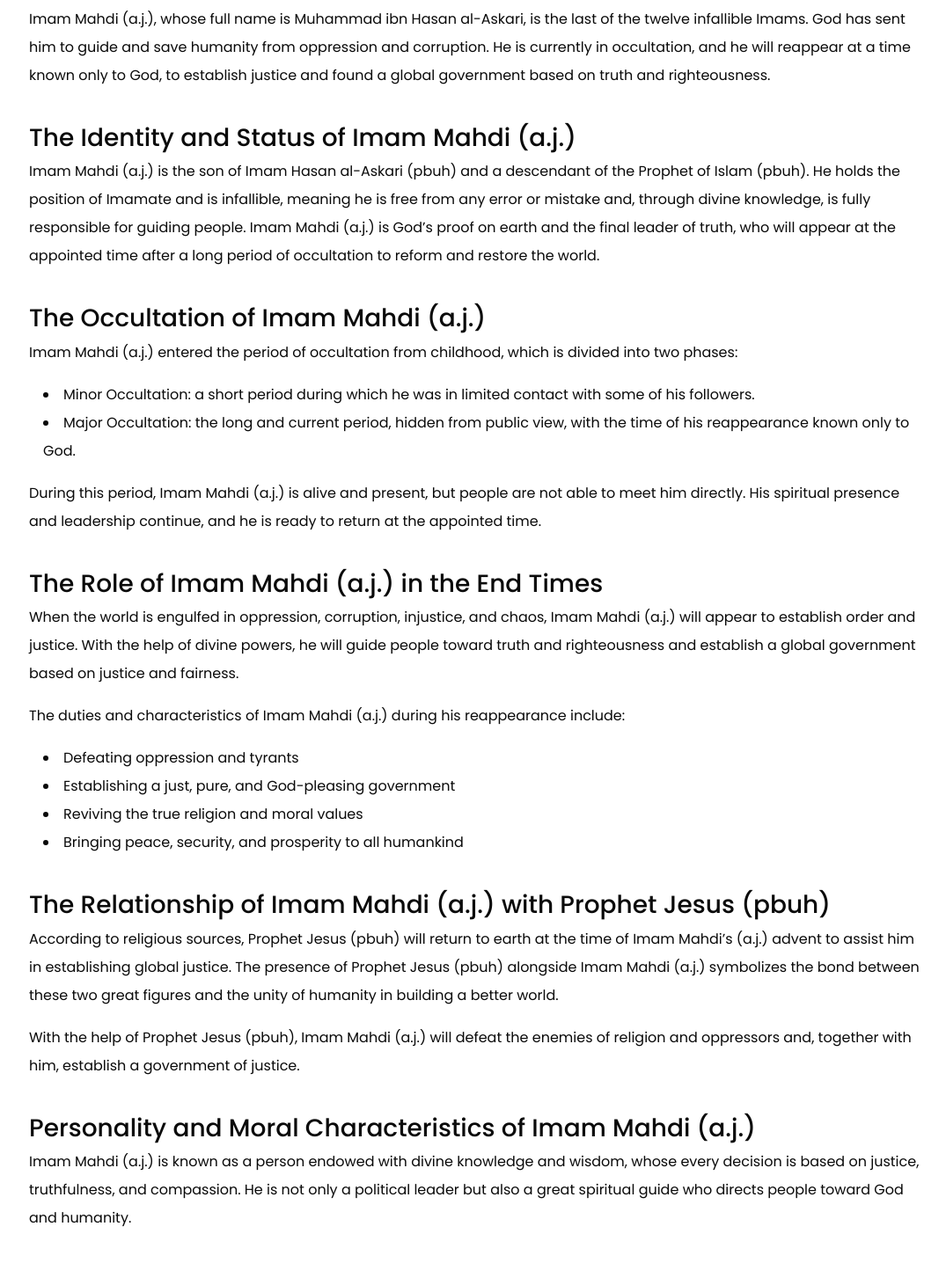
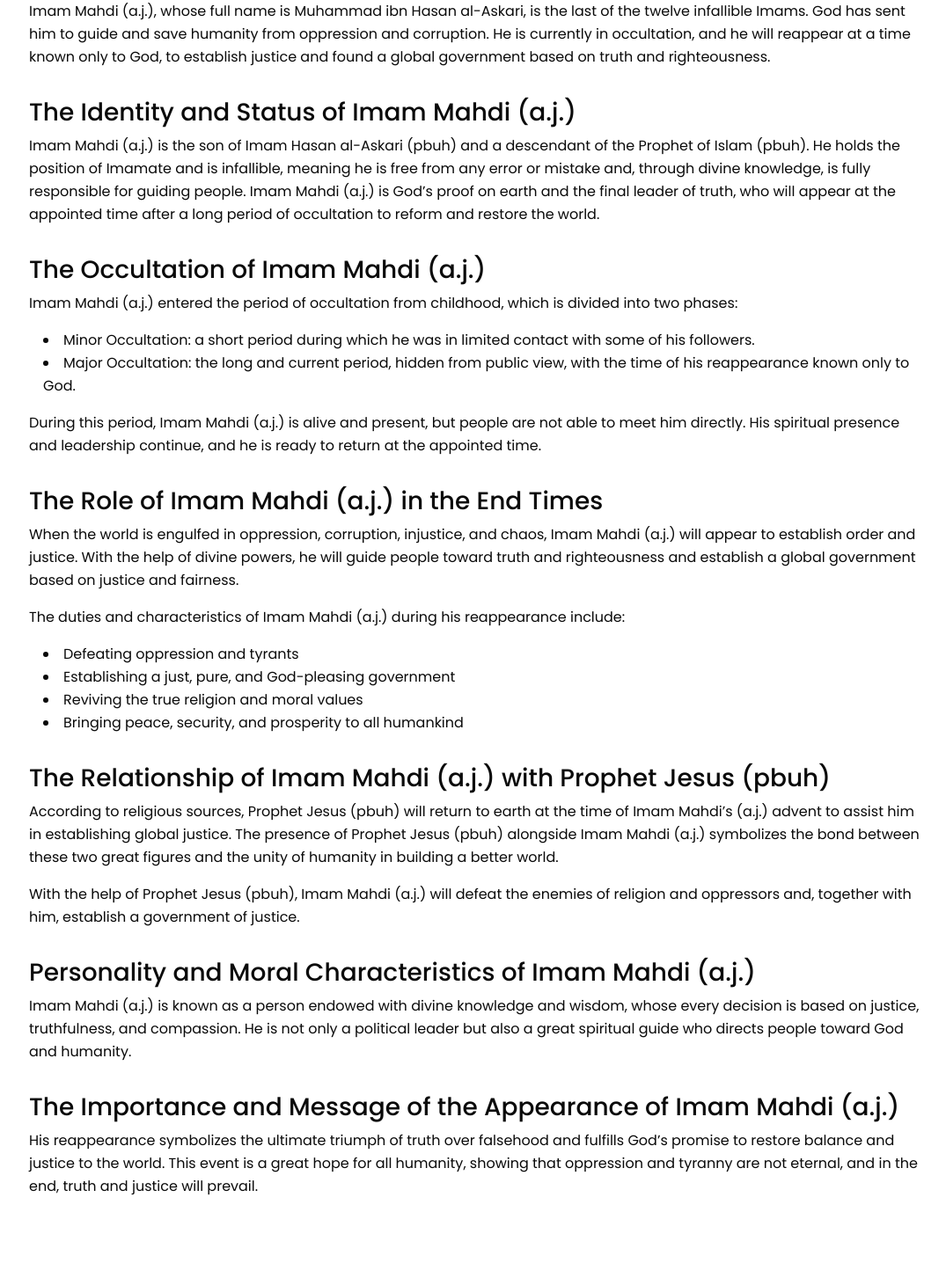
Before and after one commit to mhsn443/mahdi-the-savior, a Next.js app: page /who-is-imam-mahdi in a window 1280 px wide. Shown: the part 213-1649 px from the top of the page at 88% size, without its empty margins (95-1170 px from the left). Built offline with nearby package versions, Linux system fonts and the light colour scheme.

Commit message:
style: update text spacing for better readability

```diff
--- a/app/globals.css
+++ b/app/globals.css
@@ -119,11 +119,11 @@
   body {
     @apply bg-background text-foreground;
     font-family: var(--font-poppins), sans-serif;
-    line-height: 2;
+    line-height: 1.625;
   }
 
   h1,
   h2 {
-    line-height: 1.625;
+    line-height: 1.25;
   }
 }
--- a/app/page.tsx
+++ b/app/page.tsx
@@ -18,7 +18,7 @@ export default function Home() {
           Who is Imam Mahdi (a.j.)?
         </h1>
         <div className="space-y-4">
-          <p className="-mt-4">
+          <p className="-mt-2">
             Imam Mahdi (a.j.), whose full name is Muhammad ibn Hasan al-Askari,
             is the last of the twelve infallible Imams. God has sent him to
             guide and save humanity from oppression and corruption. He is
@@ -65,7 +65,7 @@ export default function Home() {
           Signs of the Reappearance of Imam Mahdi (a.j.)
         </h2>
         <div className="space-y-4">
-          <p className="-mt-4">
+          <p className="-mt-2">
             The signs of the reappearance are divided into definite and
             non-definite signs. Definite signs are those whose occurrence is
             certain, and Imam Mahdi (a.j.) will not reappear until they take
--- a/app/signs-of-the-reappearance/page.tsx
+++ b/app/signs-of-the-reappearance/page.tsx
@@ -8,7 +8,7 @@ export default function SignsOfTheReappearance() {
         >
           Signs of the Reappearance of Imam Mahdi (a.j.)
         </h1>
-        <p>
+        <p className="mt-2">
           The signs of the reappearance are divided into definite and
           non-definite signs. Definite signs are those whose occurrence is
           certain, and Imam Mahdi (a.j.) will not reappear until they take
@@ -26,7 +26,7 @@ export default function SignsOfTheReappearance() {
         >
           The Definite Signs
         </h2>
-        <div className="-mt-4">
+        <div className="-mt-2">
           <p>
             According to a narration reported by Sheikh Saduq, some of the
             definitive signs are:
@@ -49,7 +49,7 @@ export default function SignsOfTheReappearance() {
         >
           The Non-Definitive Signs
         </h2>
-        <div className="-mt-4">
+        <div className="-mt-2">
           <p>
             Sheikh Mufid, in his book Al-Irshad, provided a list of the signs of
             the reappearance. Referring to the phrase “Wallahu A‘lam” (And Allah
@@ -110,7 +110,7 @@ export default function SignsOfTheReappearance() {
         >
           Signs of the Reappearance in Other Religions
         </h2>
-        <div className="-mt-4">
+        <div className="-mt-2">
           <p>
             In Judaism and Christianity, certain signs have been mentioned
             regarding the coming of the savior, some of which are similar to the
--- a/app/who-is-imam-mahdi/page.tsx
+++ b/app/who-is-imam-mahdi/page.tsx
@@ -8,7 +8,7 @@ export default function WhoIsImamMahdi() {
         >
           Who is Imam Mahdi (a.j.)?
         </h1>
-        <p>
+        <p className="mt-2">
           Imam Mahdi (a.j.), whose full name is Muhammad ibn Hasan al-Askari, is
           the last of the twelve infallible Imams. God has sent him to guide and
           save humanity from oppression and corruption. He is currently in
@@ -26,7 +26,7 @@ export default function WhoIsImamMahdi() {
         >
           The Identity and Status of Imam Mahdi (a.j.)
         </h2>
-        <p className="-mt-4">
+        <p className="-mt-2">
           Imam Mahdi (a.j.) is the son of Imam Hasan al-Askari (pbuh) and a
           descendant of the Prophet of Islam (pbuh). He holds the position of
           Imamate and is infallible, meaning he is free from any error or
@@ -45,7 +45,7 @@ export default function WhoIsImamMahdi() {
         >
           The Occultation of Imam Mahdi (a.j.)
         </h2>
-        <p className="-mt-4">
+        <p className="-mt-2">
           Imam Mahdi (a.j.) entered the period of occultation from childhood,
           which is divided into two phases:
         </p>
@@ -74,7 +74,7 @@ export default function WhoIsImamMahdi() {
         >
           The Role of Imam Mahdi (a.j.) in the End Times
         </h2>
-        <p className="-mt-4">
+        <p className="-mt-2">
           When the world is engulfed in oppression, corruption, injustice, and
           chaos, Imam Mahdi (a.j.) will appear to establish order and justice.
           With the help of divine powers, he will guide people toward truth and
@@ -101,7 +101,7 @@ export default function WhoIsImamMahdi() {
         >
           The Relationship of Imam Mahdi (a.j.) with Prophet Jesus (pbuh)
         </h2>
-        <p className="-mt-4">
+        <p className="-mt-2">
           According to religious sources, Prophet Jesus (pbuh) will return to
           earth at the time of Imam Mahdi’s (a.j.) advent to assist him in
           establishing global justice. The presence of Prophet Jesus (pbuh)
@@ -123,7 +123,7 @@ export default function WhoIsImamMahdi() {
         >
           Personality and Moral Characteristics of Imam Mahdi (a.j.)
         </h2>
-        <p className="-mt-4">
+        <p className="-mt-2">
           Imam Mahdi (a.j.) is known as a person endowed with divine knowledge
           and wisdom, whose every decision is based on justice, truthfulness,
           and compassion. He is not only a political leader but also a great
@@ -139,7 +139,7 @@ export default function WhoIsImamMahdi() {
         >
           The Importance and Message of the Appearance of Imam Mahdi (a.j.)
         </h2>
-        <p className="-mt-4">
+        <p className="-mt-2">
           His reappearance symbolizes the ultimate triumph of truth over
           falsehood and fulfills God’s promise to restore balance and justice to
           the world. This event is a great hope for all humanity, showing that
```
